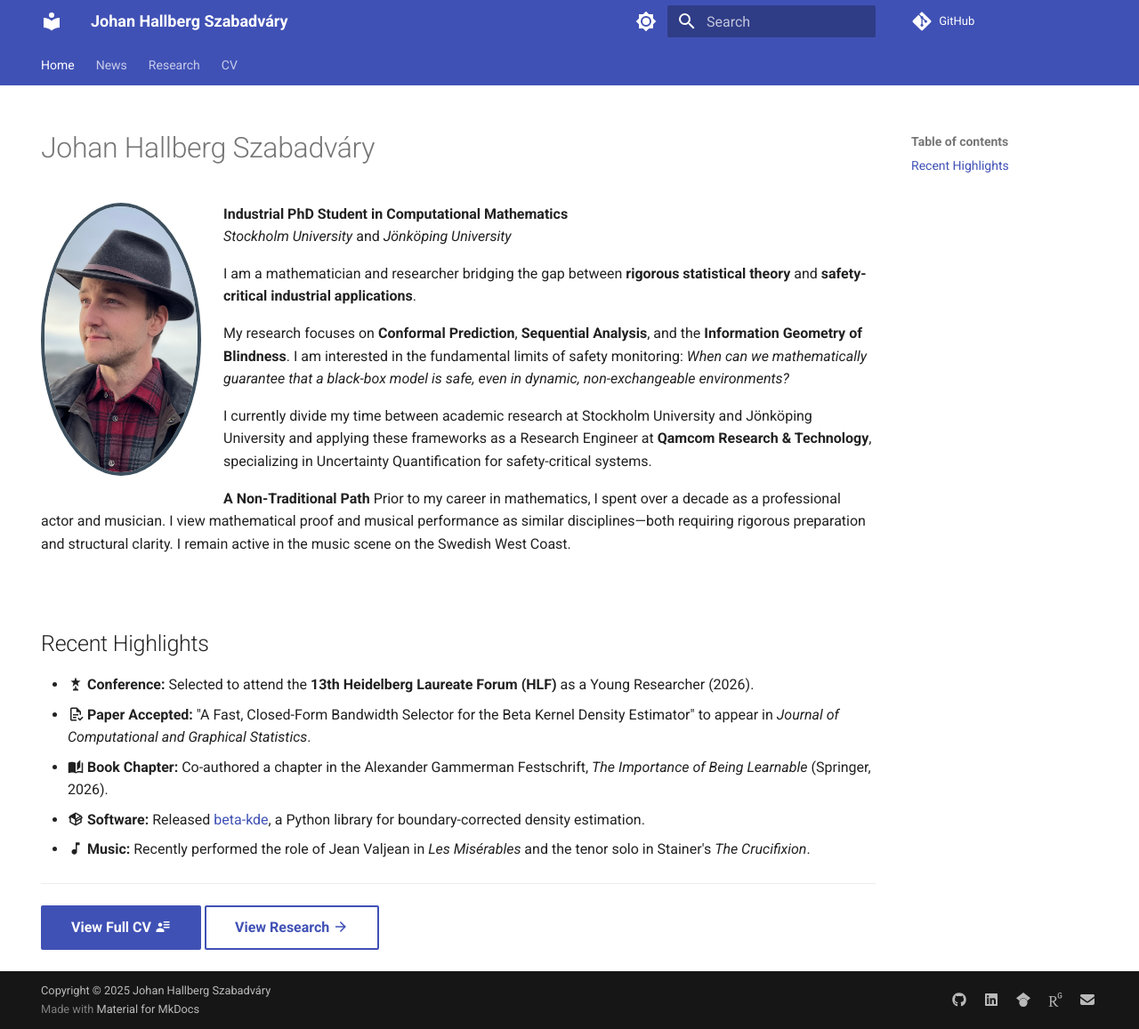
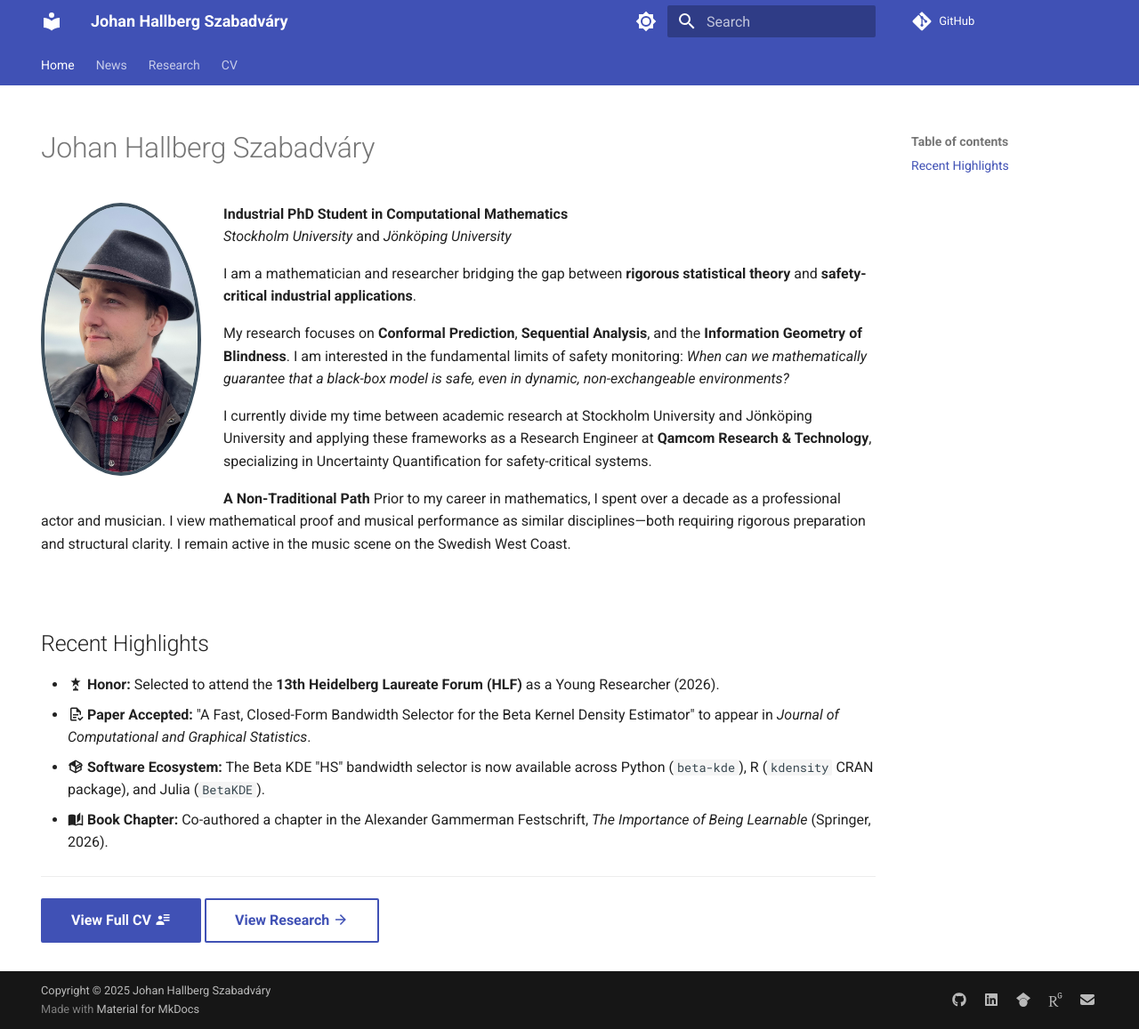
Before and after one commit to johan-hallberg-szabadvary/johan-hallberg-szabadvary.github.io, an MkDocs documentation site: the page built from docs/index.md, in a window 1280 px wide and 1157 px high. Shown: the whole window at 89% size. Built offline with MkDocs 1.6.1 and Material for MkDocs 9.7.7, drawn with Linux system fonts in a browser that asks for light colours; comment, search, counter and statistics services are not loaded.

Commit message:
add software to recent highlights

```diff
--- a/docs/index.md
+++ b/docs/index.md
@@ -23,11 +23,10 @@ Prior to my career in mathematics, I spent over a decade as a professional actor
 
 ## Recent Highlights
 
-* :material-trophy-award: **Conference:** Selected to attend the **13th Heidelberg Laureate Forum (HLF)** as a Young Researcher (2026).
+* :material-trophy-award: **Honor:** Selected to attend the **13th Heidelberg Laureate Forum (HLF)** as a Young Researcher (2026).
 * :material-file-document-check-outline: **Paper Accepted:** "A Fast, Closed-Form Bandwidth Selector for the Beta Kernel Density Estimator" to appear in *Journal of Computational and Graphical Statistics*.
+* :material-package-variant: **Software Ecosystem:** The Beta KDE "HS" bandwidth selector is now available across Python (`beta-kde`), R (`kdensity` CRAN package), and Julia (`BetaKDE`).
 * :material-book-open-page-variant: **Book Chapter:** Co-authored a chapter in the Alexander Gammerman Festschrift, *The Importance of Being Learnable* (Springer, 2026).
-* :material-package-variant: **Software:** Released [beta-kde](https://github.com/egonmedhatten/beta-kde), a Python library for boundary-corrected density estimation.
-* :material-music-note: **Music:** Recently performed the role of Jean Valjean in *Les Misérables* and the tenor solo in Stainer's *The Crucifixion*.
 
 ---
 
```
